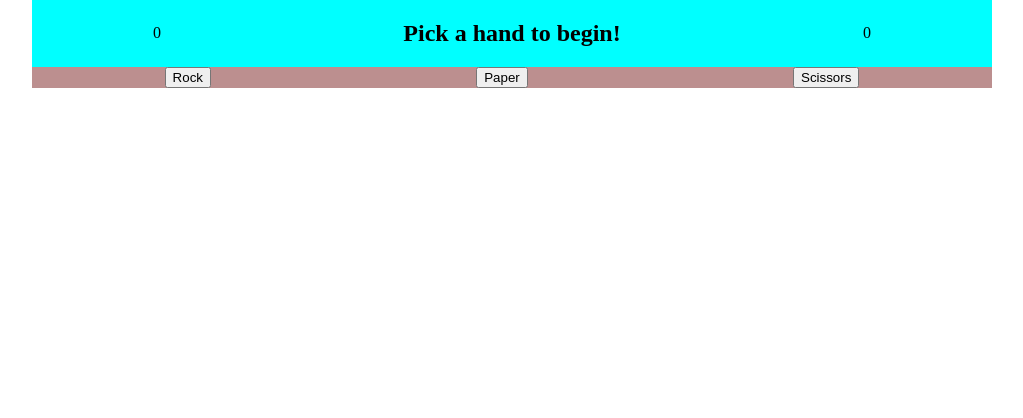
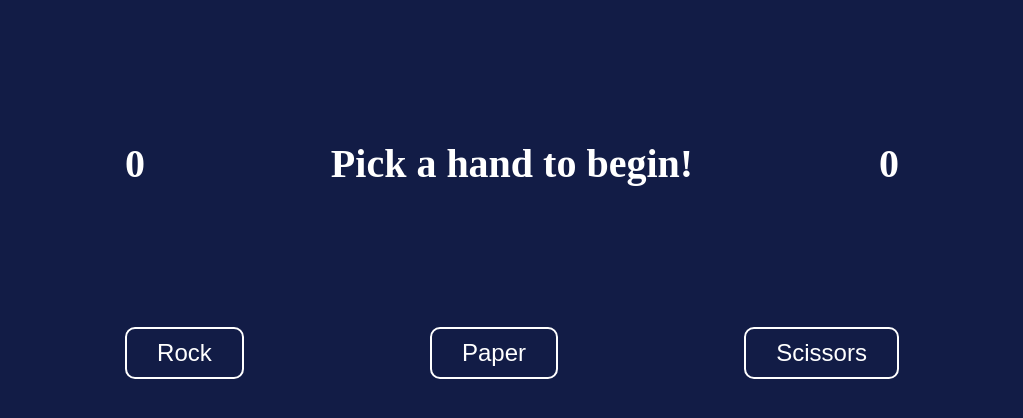
Before and after one commit to JayZA80/odin-rock-paper-scissors, a plain HTML site: page index.html in a window 1280 px wide. Shown: the whole page, without its empty margins (128-1151 px from the left). Drawn offline with Linux system fonts and the light colour scheme.

Commit message:
Finish adding styles

```diff
--- a/style.css
+++ b/style.css
@@ -1,4 +1,6 @@
 body {
+    background-color: rgb(18, 28, 70);
+    color: white;
     margin: 0;
 }
 
@@ -7,19 +9,36 @@ body {
     display: flex;
     flex-direction: column;
     justify-content: center;
+    margin-top: 100px;
 }
 
 .gameContainer {
     align-items: center;
     display: flex;
     justify-content: space-around;
+    margin-bottom: 100px;
     width: 75%;
 }
 
-#scoreboard {
-    background-color: aqua;
+#scoreboard h2 {
+    font-size: 2.5rem;
 }
 
-#btns {
-    background-color: rosybrown;
+#scoreboard p {
+    color: white;
+    font-size: 2.5rem;
+    font-weight: bold;
 }
+
+#btns button {
+    background-color: rgb(18, 28, 70);
+    border: 2px solid white;
+    border-radius: 10px;
+    color: white;
+    font-size: 1.5rem;
+    padding: 10px 30px;
+}
+
+#btns button:hover {
+    background-color: rgb(167, 36, 134);
+}
```
